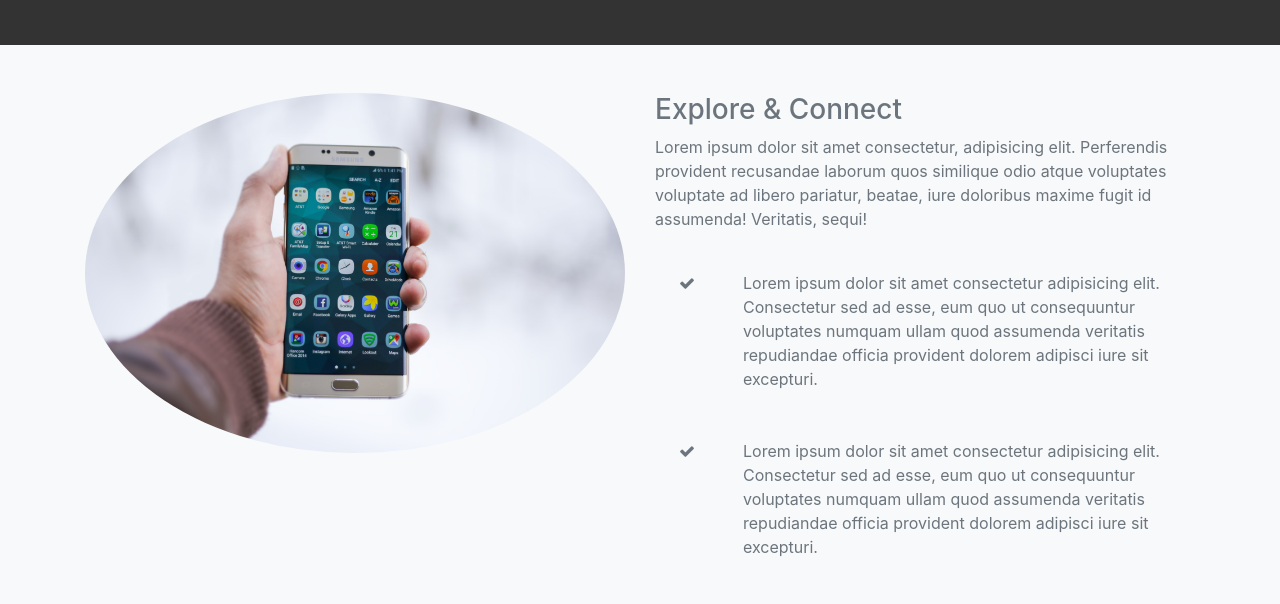
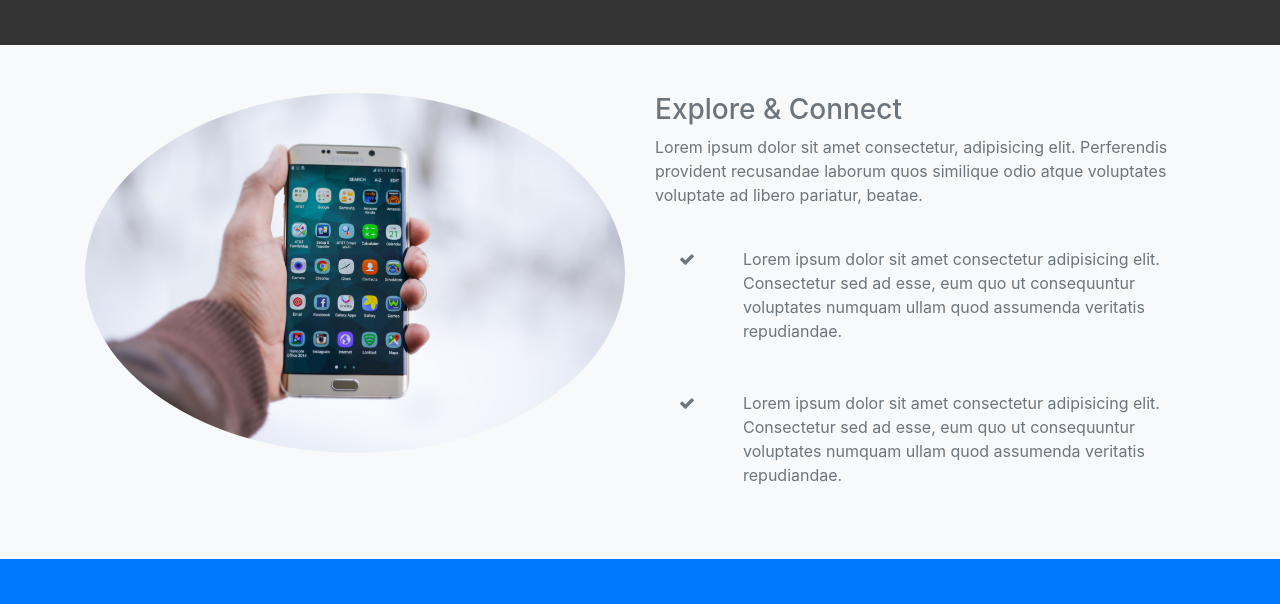
Before and after one commit to Oshinowo/looplab-theme, a website: page src/index.html in a window 1280 px wide. Shown: the part 940-1544 px from the top of the page. Drawn offline with Linux system fonts and the light colour scheme.

Commit message:
fifteenth commit

```diff
--- a/src/index.html
+++ b/src/index.html
@@ -137,8 +137,7 @@
                         <h3>Explore & Connect</h3>
                         <p>
                             Lorem ipsum dolor sit amet consectetur, adipisicing elit. Perferendis provident recusandae
-                            laborum quos similique odio atque voluptates voluptate ad libero pariatur, beatae, iure
-                            doloribus maxime fugit id assumenda! Veritatis, sequi!
+                            laborum quos similique odio atque voluptates voluptate ad libero pariatur, beatae.
                         </p>
                         <div class="d-flex flex-row">
                             <div class="p-4 align-self-start">
@@ -146,8 +145,7 @@
                             </div>
                             <div class="p-4 align-self-end">
                                 Lorem ipsum dolor sit amet consectetur adipisicing elit. Consectetur sed ad esse, eum
-                                quo ut consequuntur voluptates numquam ullam quod assumenda veritatis repudiandae
-                                officia provident dolorem adipisci iure sit excepturi.
+                                quo ut consequuntur voluptates numquam ullam quod assumenda veritatis repudiandae.
                             </div>
                         </div>
                         <div class="d-flex flex-row">
@@ -156,8 +154,7 @@
                             </div>
                             <div class="p-4 align-self-end">
                                 Lorem ipsum dolor sit amet consectetur adipisicing elit. Consectetur sed ad esse, eum
-                                quo ut consequuntur voluptates numquam ullam quod assumenda veritatis repudiandae
-                                officia provident dolorem adipisci iure sit excepturi.
+                                quo ut consequuntur voluptates numquam ullam quod assumenda veritatis repudiandae.
                             </div>
                         </div>
                     </div>
```
